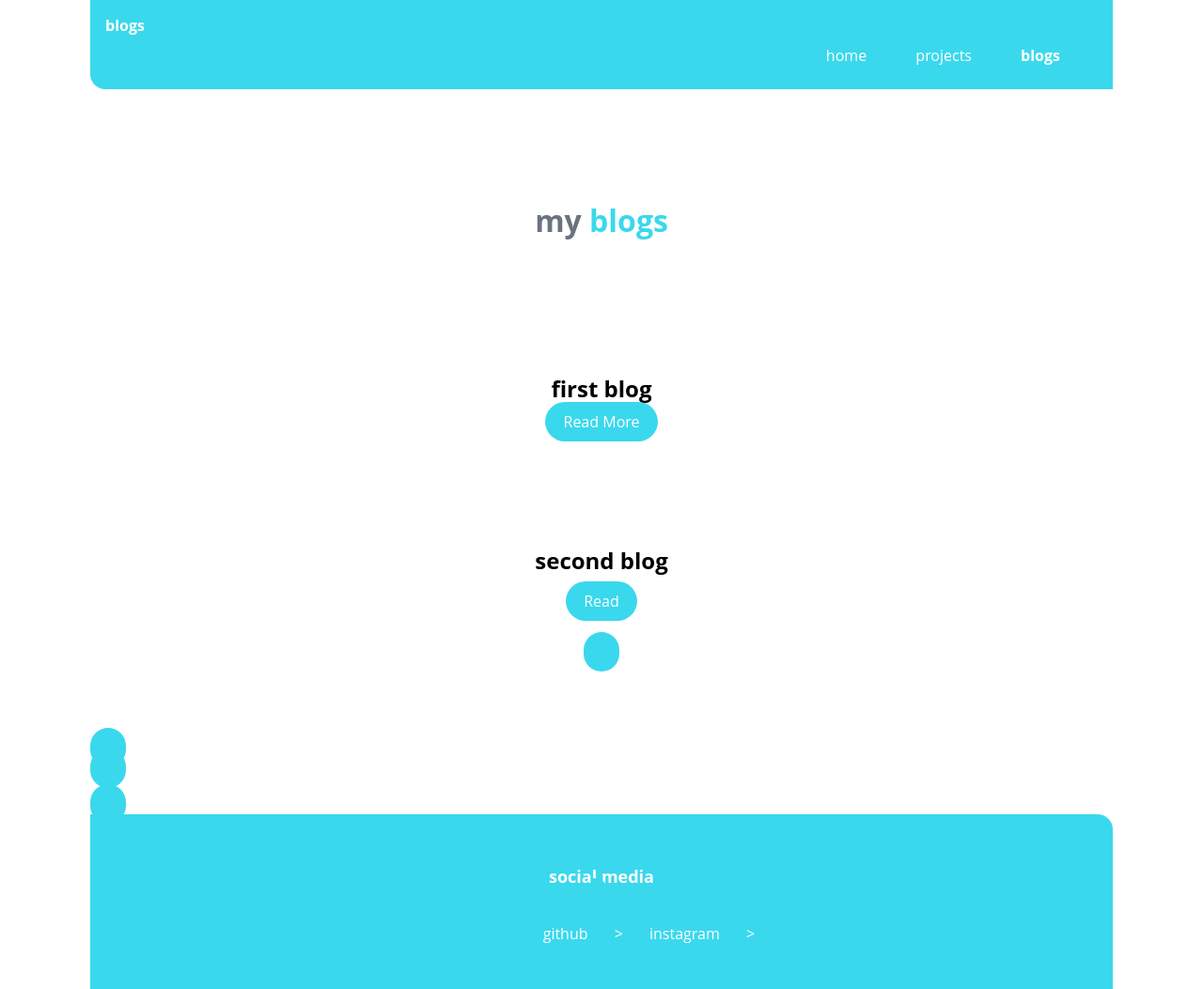
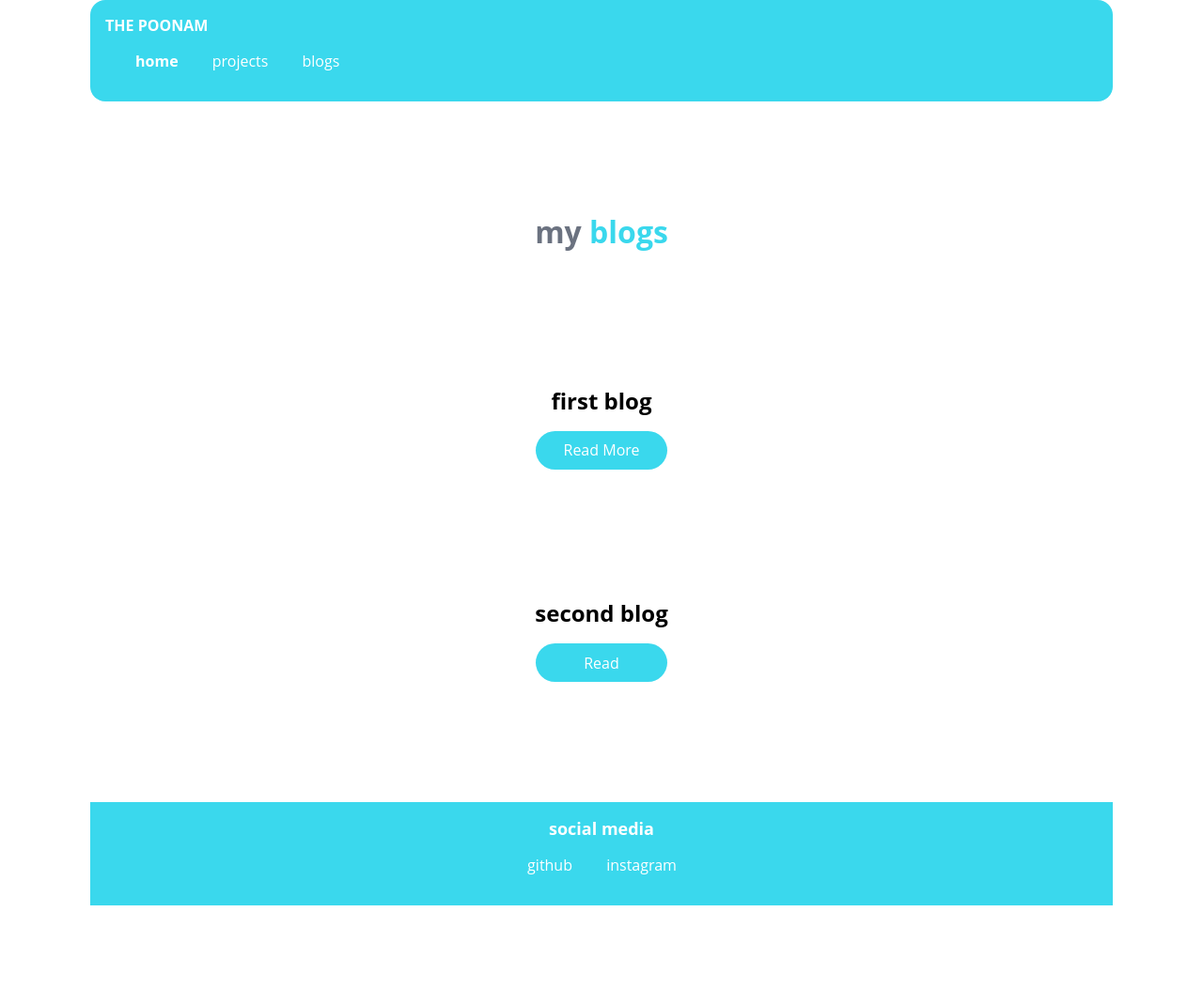
Before and after one commit to poonamng/my-portfilio, a plain HTML site: page blog.html in a window 1280 px wide. Shown: the whole page at 94% size. After the commit the page ends 964 px from the top, so only its background shows below. Drawn offline with Linux system fonts and the light colour scheme.

Commit message:
add some file

```diff
--- a/blog.html
+++ b/blog.html
@@ -8,19 +8,20 @@
   </head>
   <body>
     <nav class="navigation container">
-      <div class="nav-brand"><a href="/">blogs</a></div>
+      <div class="nav-brand"><a href="/">THE POONAM</a></div>
       <ul class="list-non-bullet nav-pills">
-        <li class="list-item-inline">
-          <a class="link" href="index.html">home</a>
-        </li>
+          <a class="link link-active" href="index.html">home</a>
+
         <li class="list-item-inline">
           <a class="link" href="project.html">projects</a>
         </li>
         <li class="list-item-inline">
-          <a class="link link-active" href="blog.html">blogs</a>
+          <a class="link" href="blog.html">blogs</a>
         </li>
+
       </ul>
     </nav>
+
 
     <header class="hero">
       <h1 class="hero-heading">
@@ -40,7 +41,7 @@
         <article class="showcase-list container container-center">
           <h1>second blog</h1>
           <p>
-            <a class="link link-primary" href="https://medium.com/@poonam20/rajsthani-food-3ae0cc35e9dd"> Read
+            <a class="link link-primary" href="https://medium.com/@poonam20/rajsthani-food-3ae0cc35e9dd"> Read</a>
           </p>
         </article>
       </li>
@@ -51,10 +52,10 @@
       <ul class="social-links list-non-bullet">
         <li class="list-item-inline">
           <a class="link" href="https://github.com/poonamng/"> github </a>
-        </li>>
+        </li>
         <li class="list-item-inline">
           <a class="link" href="https://instagram.com/thepunam8/"> instagram </a>
-        </li>>
+        </li>
       </ul>
     </footer>
   </body>
--- a/portpholio.css
+++ b/portpholio.css
@@ -78,7 +78,7 @@ hr {
   background-color: var(--primary-color);
   color: white;
   padding: 1rem;
-  border-bottom-left-radius: 1rem;
+  border-radius: 1rem;
 }
 
 .navigation .nav-brand {
@@ -91,8 +91,8 @@ hr {
 }
 
 .navigation .nav-pills {
-  text-align: right;
-  margin: 0.6rem 1rem;
+  text-align: left;
+  margin: 1rem 1rem;
 }
 
 .navigation .link {
@@ -147,10 +147,10 @@ hr {
 
 .footer {
   background-color: var(--primary-color);
-  padding: 2rem 1rem;
+  padding: 1rem 1rem;
   text-align: center;
   color: white;
-  border-top-right-radius: 1rem;
+  box-sizing: 1rem;
 }
 
 .footer .link {
@@ -163,7 +163,7 @@ hr {
 }
 
 .footer ul {
-  padding-inline-start: 0px;
+  padding-inline-start: 1px;
 }
 
 /** projects **/
@@ -183,15 +183,9 @@ hr {
 }
 
 /** blogs **/
-
 .showcase-blog {
   padding-bottom: 6rem;
-}
-
-@media (max-width: 900px) {
-  body {
-    max-width: 95%;
-    width: 100%;
+    width: 50%;
   }
 
    .list-item-inline {
@@ -206,4 +200,7 @@ hr {
   .link-primary {
      display: block;
    }
+
+.center{
+  text-align: center;
 }
```
Also changed, not shown: index.html (+1 -3 lines), project.html (+18 -45 lines). Lines whose indentation alone changed are shown as unchanged.
